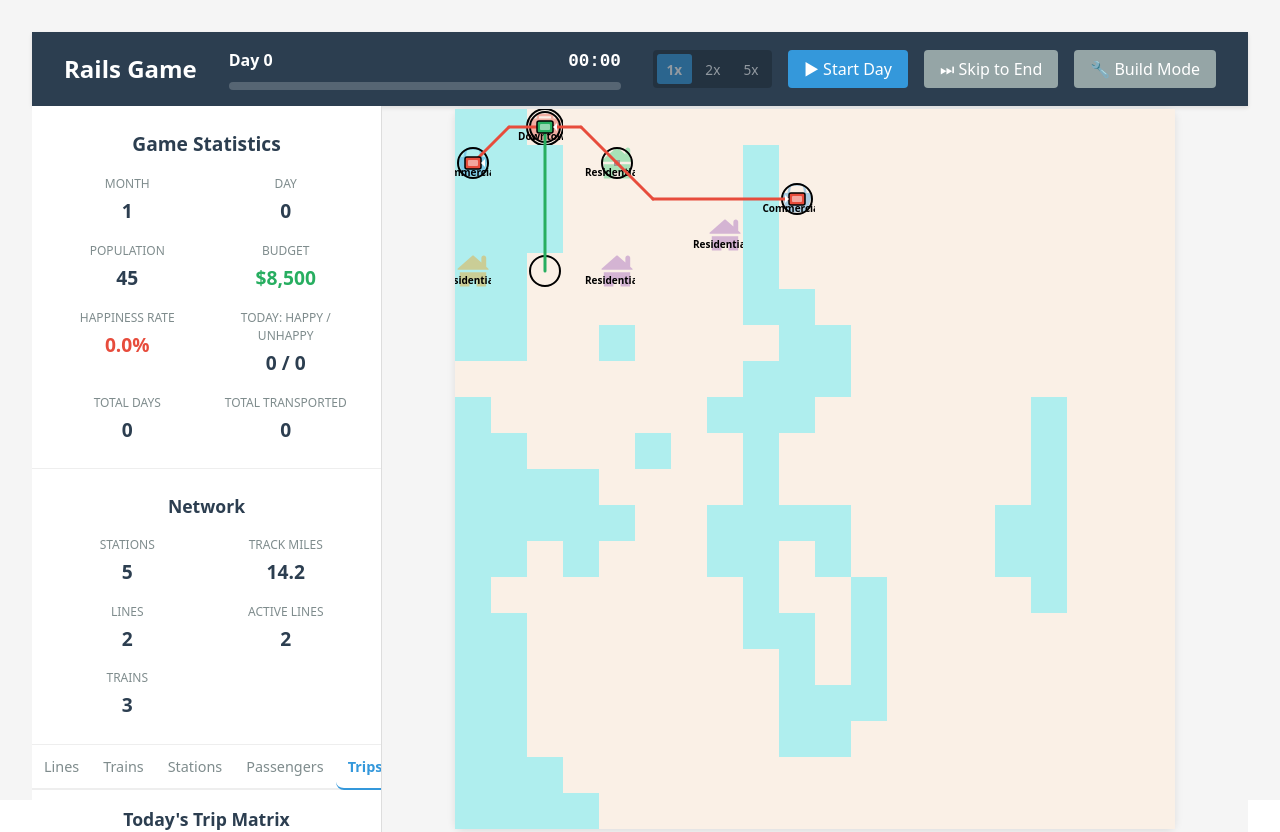
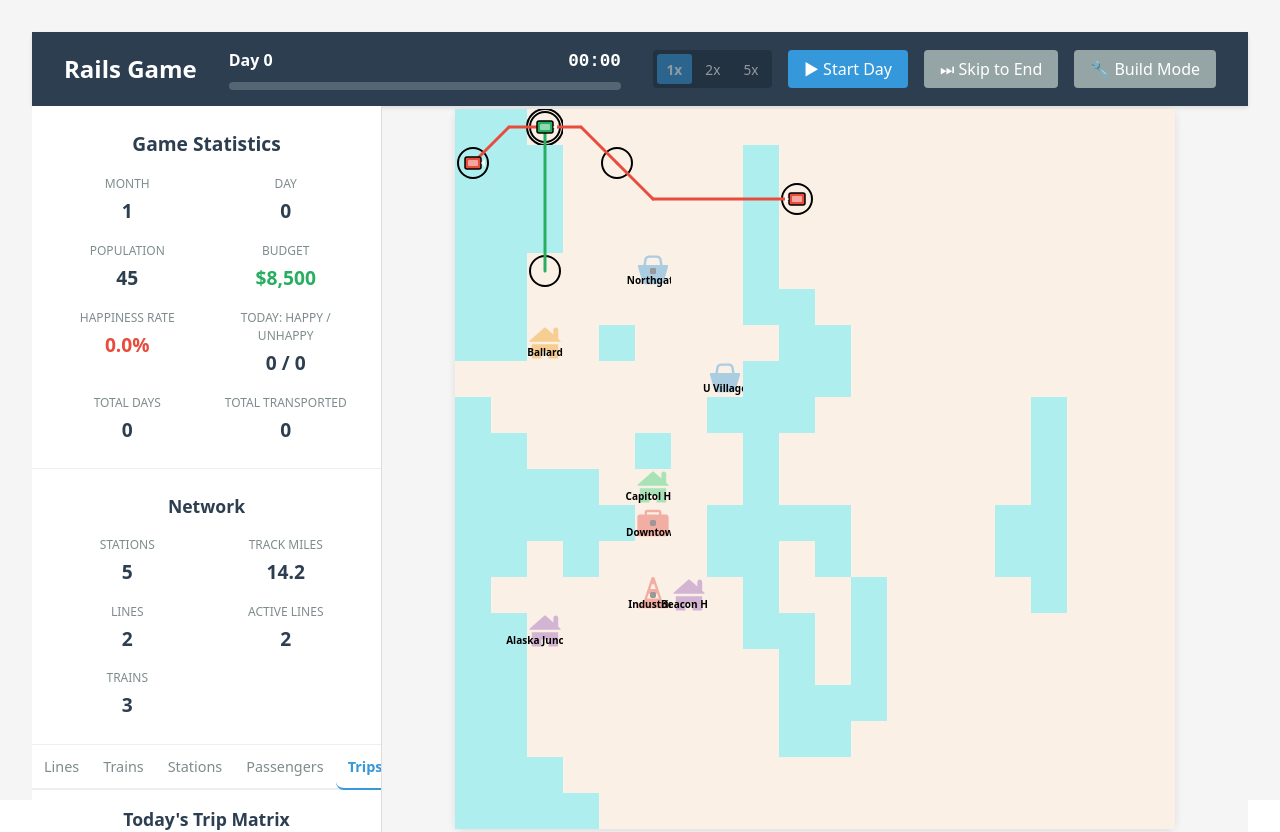
Before and after one commit to tjasz/rail-sim-game, a React (Vite) app: page / in a window 1280 px wide. Built offline with nearby package versions, Linux system fonts and the light colour scheme.

Commit message:
Add Seattle neighborhoods

```diff
--- a/src/App.tsx
+++ b/src/App.tsx
@@ -38,43 +38,55 @@ const baseGameState: GameState = {
         {
           id: 'downtown',
           name: 'Downtown',
-          position: { x: 2, y: 0 },
+          position: { x: 5, y: 11 },
           icon: 'temaki-briefcase',
           color: '#e74c3c',
           residents: 5,
           proportionOfJobs: 0.60, // 60% of city jobs
-          availableShifts: [[8, 17], [9, 18]], // Retail hours
+          availableShifts: [[8, 17], [9, 18]], // Business hours
           proportionOfRecreationalDemand: 0.2, // 20% of recreational trips
           activationOrder: 1, // Active from day 0
         },
         {
-          id: 'commercial-a',
-          name: 'Commercial A',
-          position: { x: 0, y: 1 },
+          id: 'industrial',
+          name: 'Industrial',
+          position: { x: 5, y: 13 },
+          icon: 'construction',
+          color: '#e74c3c',
+          residents: 5,
+          proportionOfJobs: 0.20, // 20% of city jobs
+          availableShifts: [[8,16], [16,24], [0,8]], // Shift work hours
+          proportionOfRecreationalDemand: 0.0, // 0% of recreational trips
+          activationOrder: 1, // Active from day 0
+        },
+        {
+          id: 'northgate',
+          name: 'Northgate',
+          position: { x: 5, y: 4 },
           icon: 'shop',
           color: '#3498db',
           residents: 10,
-          proportionOfJobs: 0.15, // 15% of city jobs
-          availableShifts: [[9, 21], [10, 22]], // Retail hours
+          proportionOfJobs: 0.1, // 10% of city jobs
+          availableShifts: [[7, 15], [15, 23]], // Retail hours
           proportionOfRecreationalDemand: 0.4, // 40% of recreational trips
           activationOrder: 2, // Active from day 0
         },
         {
-          id: 'commercial-b',
-          name: 'Commercial B',
-          position: { x: 9, y: 2 },
+          id: 'u-village',
+          name: 'U Village',
+          position: { x: 7, y: 7 },
           icon: 'shop',
           color: '#3498db',
           residents: 8,
-          proportionOfJobs: 0.15, // 15% of city jobs
-          availableShifts: [[9, 21], [10, 22]], // Retail hours
+          proportionOfJobs: 0.1, // 10% of city jobs
+          availableShifts: [[7, 15], [15, 23]], // Retail hours
           proportionOfRecreationalDemand: 0.3, // 30% of recreational trips
           activationOrder: 4, // Active from day 1
         },
         {
-          id: 'residential-1',
-          name: 'Residential 1',
-          position: { x: 4, y: 1 },
+          id: 'capitol-hill',
+          name: 'Capitol Hill',
+          position: { x: 5, y: 10 },
           icon: 'home',
           color: '#2ecc71',
           residents: 30,
@@ -84,36 +96,36 @@ const baseGameState: GameState = {
           activationOrder: 3, // Active from day 0
         },
         {
-          id: 'residential-2',
-          name: 'Residential 2',
-          position: { x: 0, y: 4 },
+          id: 'ballard',
+          name: 'Ballard',
+          position: { x: 2, y: 6 },
           icon: 'home',
           color: '#f39c12',
-          residents: 25,
+          residents: 30,
           proportionOfJobs: 0.05, // 5% of city jobs
           availableShifts: [[8, 17]],
           proportionOfRecreationalDemand: 0.0,
           activationOrder: 5, // Active from day 2
         },
         {
-          id: 'residential-3',
-          name: 'Residential 3',
-          position: { x: 4, y: 4 },
+          id: 'alaska-junction',
+          name: 'Alaska Junction',
+          position: { x: 2, y: 14 },
           icon: 'home',
           color: '#9b59b6',
-          residents: 20,
+          residents: 30,
           proportionOfJobs: 0.05, // 5% of city jobs
           availableShifts: [[8, 17]],
           proportionOfRecreationalDemand: 0.0,
           activationOrder: 6, // Active from day 3
         },
         {
-          id: 'residential-4',
-          name: 'Residential 4',
-          position: { x: 7, y: 3 },
+          id: 'beacon-hill',
+          name: 'Beacon Hill',
+          position: { x: 6, y: 13 },
           icon: 'home',
           color: '#9b59b6',
-          residents: 22,
+          residents: 30,
           proportionOfJobs: 0.05, // 5% of city jobs
           availableShifts: [[8, 17]],
           proportionOfRecreationalDemand: 0.0,
--- a/src/iconPaths.ts
+++ b/src/iconPaths.ts
@@ -1,4 +1,5 @@
 export const iconPaths : Record<string, string> = {
+  construction: "M13.5 11h-1.8L8.2.5C8-.2 7-.2 6.8.5L3.3 11H1.5c-.3 0-.5.2-.5.5v1c0 .3.2.5.5.5h12c.3 0 .5-.2.5-.5v-1c0-.3-.2-.5-.5-.5ZM7 3h1l.7 2H6.4L7 3ZM5.7 7h3.6l.7 2H5l.7-2Z",
   home: "M2,13.7478c0,0.13807,0.11193,0.25,0.25,0.25h3.749v-3h3v3h3.749c0.13807,0,0.25-0.11193,0.25-0.25V7.9987H2 C2,7.9987,2,13.7478,2,13.7478z M13.93,6.5778l-0.9319-0.8189V2c0-0.55228-0.44771-1-1-1s-1,0.44772-1,1v2L7.6808,1.09 C7.5863,0.9897,7.42846,0.98478,7.3279,1.079L7.3169,1.09L1.0678,6.553C0.9734,6.65376,0.97856,6.81197,1.07932,6.90637 C1.12478,6.94896,1.18451,6.97304,1.2468,6.9739L3,6.9989h10.7468c0.13807,0.00046,0.25037-0.1111,0.25083-0.24917 C13.99784,6.68592,13.97365,6.62445,13.93,6.5779V6.5778z",
   shop: "m13.33 5h-1.83l-.39-2.33c-.1601-.7182-.7017-1.2905-1.41-1.49-.3493-.1124-.7131-.173-1.08-.18h-2.24c-.3669.007-.7307.0676-1.08.18-.7083.1995-1.2499.7718-1.41 1.49l-.39 2.33h-1.83c-.2761-.0017-.5013.2208-.503.497-.0003.0519.0074.1035.023.153l1.88 6.3c.1964.6246.7753 1.0496 1.43 1.05h6c.651-.0047 1.2247-.4289 1.42-1.05l1.88-6.3c.0829-.2634-.0635-.5441-.3269-.627-.0463-.0146-.0945-.0223-.1431-.023zm-8.81 0 .36-2.17c.0807-.3625.3736-.6395.74-.7.2463-.0776.5019-.1213.76-.13h2.24c.2614.0078.5205.0515.77.13.3664.0605.6593.3375.74.7l.35 2.17h-6z",
   "temaki-briefcase": "M5 4L10 4L10 3L5 3L5 4ZM4 4L4 3C4 2.45 4.45 2 5 2L10 2C10.55 2 11 2.45 11 3L11 4L13 4C13.55 4 14 4.45 14 5L14 12C14 12.55 13.55 13 13 13L2 13C1.45 13 1 12.55 1 12L1 5C1 4.45 1.45 4 2 4L4 4Z",
```
